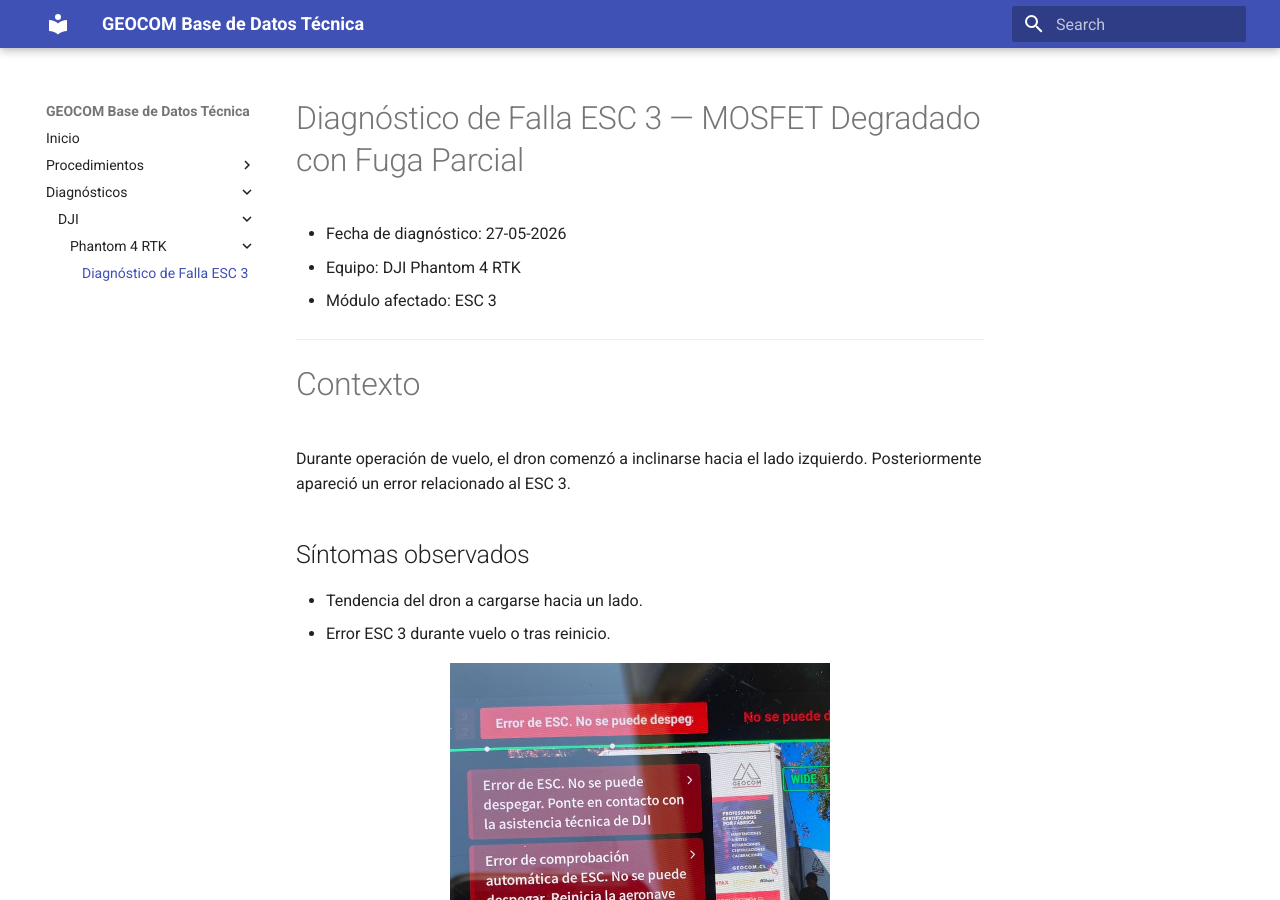
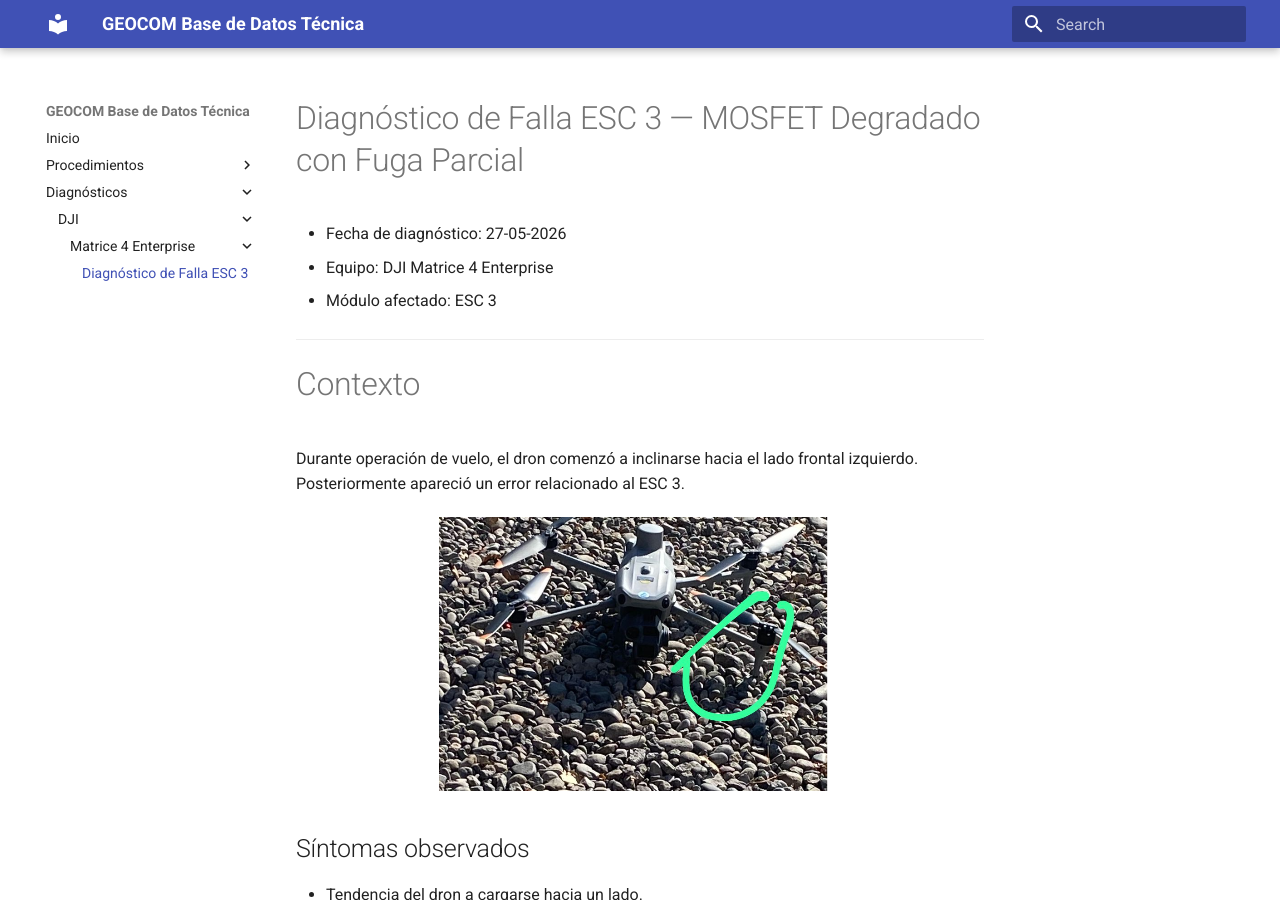
Before and after one commit to schweineorgel/geocom-kb, an MkDocs documentation site: the page built from docs/diagnosticos/dji/matrice4e/matrice4e-esc3.md, in a window 1280 px wide and 900 px high. Built offline with MkDocs 1.6.1 and Material for MkDocs 9.7.7, drawn with Linux system fonts in a browser that asks for light colours; some of the changed text lies outside the part shown.

Commit message:
articulo de diagnostico ESC3 - matrice4e (correcion modelo)

```diff
--- a/docs/diagnosticos/dji/phantom-4-rtk/phantom4rtk-esc3.md
+++ b/docs/diagnosticos/dji/matrice4e/matrice4e-esc3.md
@@ -1,20 +1,22 @@
 # Diagnóstico de Falla ESC 3 — MOSFET Degradado con Fuga Parcial
 
 - Fecha de diagnóstico: 27-05-2026
-- Equipo: DJI Phantom 4 RTK
+- Equipo: DJI Matrice 4 Enterprise
 - Módulo afectado: ESC 3
 
 ---
 
 # Contexto
 
-Durante operación de vuelo, el dron comenzó a inclinarse hacia el lado izquierdo. Posteriormente apareció un error relacionado al ESC 3.
+Durante operación de vuelo, el dron comenzó a inclinarse hacia el lado frontal izquierdo. Posteriormente apareció un error relacionado al ESC 3.
+
+![Matrice 4 Enterprise](../../../assets/matrice4e-esc3-diagnostico/matrice4e.png){ .center-img }
 
 ## Síntomas observados
 - Tendencia del dron a cargarse hacia un lado.
 - Error ESC 3 durante vuelo o tras reinicio.
 
-![Error ESC 3](../../../assets/phantom4rtk-esc3-diagnostico/ESC3_ERROR.png){ .center-img }
+![Error ESC 3](../../../assets/matrice4e-esc3-diagnostico/ESC3_ERROR.png){ .center-img }
 
 ---
 
@@ -90,13 +94,12 @@
 - Se observó daño térmico.
 
 ## ESC 3 (MOSFET dañado)
-![ESC 3 Pin G Dañado](../../../assets/phantom4rtk-esc3-diagnostico/ESC3.jpeg){ .center-img }
+![ESC 3 Pin G Dañado](../../../assets/matrice4e-esc3-diagnostico/ESC3.jpeg){ .center-img }
 
 ## ESC 4 (Referencia Visual Sana de MOSFET)
-![ESC 1 Referencia Sana](../../../assets/phantom4rtk-esc3-diagnostico/ESC_SANA.jpeg){ .center-img }
+![ESC 1 Referencia Sana](../../../assets/matrice4e-esc3-diagnostico/ESC_SANA.jpeg){ .center-img }
 
 # Conclusiones
-
 La degradación del MOSFET asociado al ESC 3 provocó un comportamiento anómalo en la etapa de conmutación low-side, evidenciado por la disminución de resistencia y la diferencia de mediciones respecto a las demás fases.
 
 Esta degradación probablemente generó una conducción irregular y un aumento de corriente durante la conmutación de la fase afectada, alterando el control de velocidad del motor correspondiente al brazo M3.
--- a/mkdocs.yml
+++ b/mkdocs.yml
@@ -34,5 +34,5 @@
               - Configuración FTP WMFTP: procedimientos/trimble/wmftp.md
   - Diagnósticos:
       - DJI:
-          - Phantom 4 RTK:
-              - Diagnóstico de Falla ESC 3: diagnosticos/dji/phantom-4-rtk/phantom4rtk-esc3.md
+          - Matrice 4 Enterprise:
+              - Diagnóstico de Falla ESC 3: diagnosticos/dji/matrice4e/matrice4e-esc3.md
```
Also changed, not shown: other parts of docs/diagnosticos/dji/matrice4e/matrice4e-esc3.md (+2 -0 lines), docs/assets/matrice4e-esc3-diagnostico/ESC3.jpeg (renamed from docs/assets/phantom4rtk-esc3-diagnostico/ESC3.jpeg), docs/assets/matrice4e-esc3-diagnostico/ESC3_ERROR.png (renamed from docs/assets/phantom4rtk-esc3-diagnostico/ESC3_ERROR.png), docs/assets/matrice4e-esc3-diagnostico/ESC_SANA.jpeg (renamed from docs/assets/phantom4rtk-esc3-diagnostico/ESC_SANA.jpeg), docs/assets/matrice4e-esc3-diagnostico/matrice4e.png (added).
